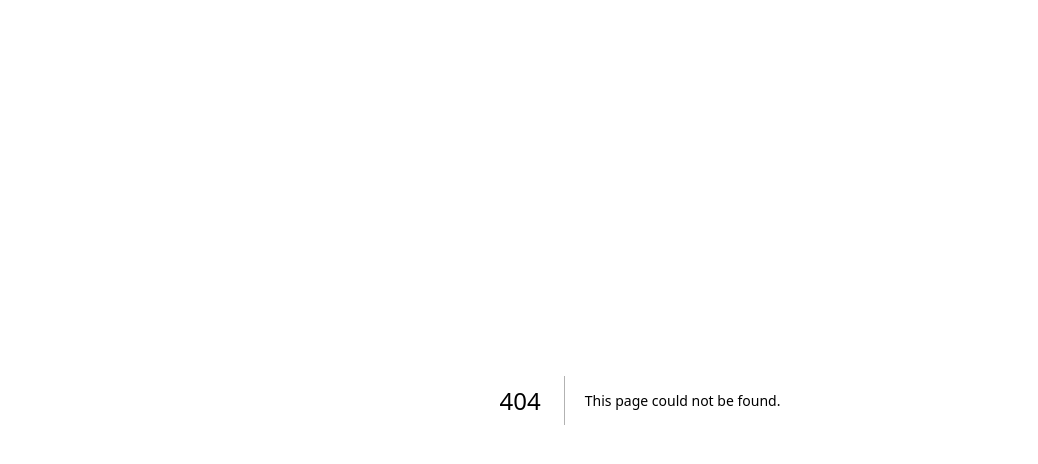
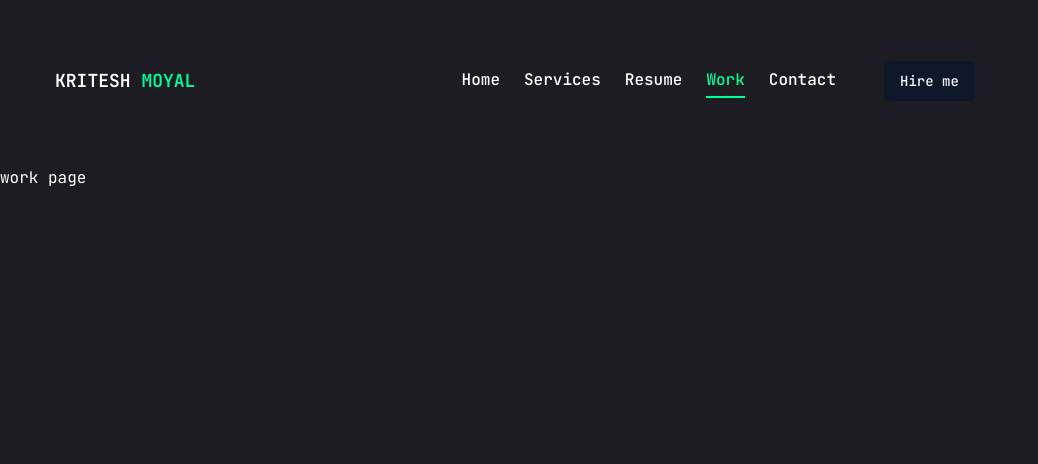
Before and after one commit to kriteshmoyal01/profile_portfolio, a Next.js app: page /work in a window 1280 px wide. Before the commit this address had no page. Shown: the top 464 px of the page, without its empty margins (0-1038 px from the left). Built offline with nearby package versions, Linux system fonts and the light colour scheme.

Commit message:
Your commit message here

```diff
--- /dev/null
+++ b/app/contact/page.jsx
@@ -0,0 +1,11 @@
+import React from 'react'
+
+const contact = () => {
+  return (
+    <div>
+      contact page
+    </div>
+  )
+}
+
+export default contact
--- a/app/layout.jsx
+++ b/app/layout.jsx
@@ -1,10 +1,13 @@
-import { JetBrains_Mono } from "next/font/google"; // Corrected import statement
+import { JetBrains_Mono } from "next/font/google";
 import "./globals.css";
+import Header from "@/components/Header";
+import PageTransition from "@/components/PageTransition"; // Ensure this import path is correct
+import StairTransition from "@/components/StairTransition";
 
 const jetbrainsMono = JetBrains_Mono({
     subsets: ["latin"],
-    weight: ["100", "200", "300", "400", "500", "600", "700", "800"], // Corrected the weight array
-    variable: "--font-jetbrainsMono", // Fixed the variable assignment
+    weight: ["100", "200", "300", "400", "500", "600", "700", "800"],
+    variable: "--font-jetbrainsMono",
 });
 
 export const metadata = {
@@ -16,8 +19,40 @@ export default function RootLayout({ children }) {
     return (
         <html lang="en">
             <body className={jetbrainsMono.variable}>
-                {children}
+                <Header />
+                <StairTransition />
+                <PageTransition>{children}</PageTransition>
             </body>
         </html>
     );
 }
+
+// import { JetBrains_Mono } from "next/font/google"; // Corrected import statement
+// import "./globals.css";
+// //components
+// import Header from "@/components/Header";
+
+
+// const jetbrainsMono = JetBrains_Mono({
+//     subsets: ["latin"],
+//     weight: ["100", "200", "300", "400", "500", "600", "700", "800"], // Corrected the weight array
+//     variable: "--font-jetbrainsMono", // Fixed the variable assignment
+// });
+
+// export const metadata = {
+//     title: "Create Next App",
+//     description: "Generated by create next app",
+// };
+
+// export default function RootLayout({ children }) {
+//     return (
+//         <html lang="en">
+//             <body className={jetbrainsMono.variable}>
+//          {/* use the correct case for intilizatio */}
+
+//               <Header />
+//                               {children}
+//             </body>
+//         </html>
+//     );
+// }
--- /dev/null
+++ b/app/resume/page.jsx
@@ -0,0 +1,11 @@
+import React from 'react'
+
+const Resume = () => {
+  return (
+    <div>
+      resume page
+    </div>
+  )
+}
+
+export default Resume
--- /dev/null
+++ b/app/services/page.jsx
@@ -0,0 +1,9 @@
+const Services = () => {
+  return (
+    <div>
+     services
+    </div>
+  )
+}
+
+export default Services
--- /dev/null
+++ b/app/work/page.jsx
@@ -0,0 +1,11 @@
+import React from 'react'
+
+const Work = () => {
+  return (
+    <div>
+      work page
+    </div>
+  )
+}
+
+export default Work
--- /dev/null
+++ b/components/Nav.jsx
@@ -0,0 +1,62 @@
+"use client";
+import Link from "next/link";
+import { usePathname } from "next/navigation";
+import { useState } from "react";
+
+const links = [
+  { name: "home", path: "/" },
+  { name: "services", path: "/services" },
+  { name: "resume", path: "/resume" },
+  { name: "work", path: "/work" },
+  { name: "contact", path: "/contact" },
+];
+
+const Nav = () => {
+  const pathname = usePathname();
+  const [isMobileMenuOpen, setMobileMenuOpen] = useState(false);
+
+  return (
+    <nav className="flex items-center justify-between p-4">
+      {/* Desktop Navigation */}
+      <div className="hidden md:flex gap-6">
+        {links.map((link, index) => (
+          <Link
+            href={link.path}
+            key={index}
+            className={`${link.path === pathname ? "text-accent border-b-2 border-accent" : ""}
+              capitalize font-medium hover:text-accent transition-all`}
+          >
+            {link.name}
+          </Link>
+        ))}
+      </div>
+
+      {/* Mobile Menu Button */}
+      <button
+        className="md:hidden text-white focus:outline-none"
+        onClick={() => setMobileMenuOpen(!isMobileMenuOpen)}
+      >
+        ☰ {/* This can be replaced with an icon */}
+      </button>
+
+      {/* Mobile Navigation */}
+      {isMobileMenuOpen && (
+        <div className="md:hidden absolute top-16 left-0 w-full bg-primary p-4 flex flex-col gap-4">
+          {links.map((link, index) => (
+            <Link
+              href={link.path}
+              key={index}
+              onClick={() => setMobileMenuOpen(false)} // Close menu on link click
+              className={`${link.path === pathname ? "text-accent border-b-2 border-accent" : ""}
+                capitalize font-medium hover:text-accent transition-all`}
+            >
+              {link.name}
+            </Link>
+          ))}
+        </div>
+      )}
+    </nav>
+  );
+};
+
+export default Nav;
--- /dev/null
+++ b/components/PageTransition.jsx
@@ -0,0 +1,42 @@
+"use client"; // Tells Next.js that this component is client-side only
+
+import React from 'react';
+import { AnimatePresence, motion } from 'framer-motion'; // Importing animation functions from framer-motion
+import { usePathname } from 'next/navigation'; // Hook to get the current pathname in Next.js
+
+const PageTransition = ({ children }) => {
+  const pathname = usePathname(); // Get the current pathname so that the animation can change when the route changes
+
+  return (
+    <AnimatePresence> {/* Wraps the content to handle animations on route change */}
+      <div key={pathname}> {/* Re-renders the div when the pathname changes */}
+
+        <motion.div
+          // Initial state of the overlay (visible at full opacity)
+          initial={{ opacity: 1 }}
+
+          // Animation settings for when the component is shown (fading out to 0 opacity)
+          animate={{
+            opacity: 0, // Fades out the overlay
+            transition: {
+              delay: 1, // Waits 1 second before starting the fade-out
+              duration: 0.4, // Lasts 0.4 seconds
+              ease: "easeInOut" // Smooths the transition in and out
+            }
+          }}
+
+          // CSS classes for styling the overlay
+          className="h-screen w-screen fixed top-0 pointer-events-none"
+          // "h-screen" and "w-screen" make the overlay cover the entire viewport
+          // "fixed top-0" positions the overlay at the top, covering the viewport
+          // "pointer-events-none" makes the overlay ignore mouse events (clicks pass through to underlying content)
+        />
+
+        {children} {/* Renders the page content */}
+
+      </div>
+    </AnimatePresence>
+  );
+};
+
+export default PageTransition;
--- /dev/null
+++ b/components/StairTransition.jsx
@@ -0,0 +1,12 @@
+import { AnimatePresence } from 'framer-motion'
+import React from 'react'
+
+const StairTransition = () => {
+  return (
+    <div>
+      <AnimatePresence>StairTranition</AnimatePresence>
+    </div>
+  )
+}
+
+export default StairTransition
--- a/components/header.jsx
+++ b/components/header.jsx
@@ -0,0 +1,37 @@
+import Link from "next/link";
+import { Button } from "./ui/button";
+import Nav from "./Nav";
+
+const Header = () => {
+  return (
+    <header className="py-8 xl:py-12 text-white">
+      <div className="container mx-auto flex justify-between items-center">
+
+ {/*connect with nav.jsx  */}
+
+
+        {/* logo */}
+        <Link href="/">
+          <h1 className="text-lg font-semibold">KRITESH  <span className="text-accent">MOYAL</span>
+          </h1></Link>
+
+        {/* Desktop Navigation */}
+         <div className="hidden xl:flex items-center gap-8">
+          <Nav />
+          <Link href="/contact">
+          <Button>Hire me</Button>
+          </Link> </div>
+
+
+      {/* mobile */}
+      <div className="hidden xl:flex"></div>
+
+
+
+
+      </div>
+    </header>
+  );
+};
+
+export default Header;
--- a/package.json
+++ b/package.json
@@ -19,10 +19,11 @@
     "class-variance-authority": "^0.7.0",
     "clsx": "^2.1.1",
     "css-loader": "^7.1.2",
+    "framer-motion": "^11.11.10",
     "lucide-react": "^0.453.0",
     "next": "15.0.1",
-    "react": "19.0.0-rc-69d4b800-20241021",
-    "react-dom": "19.0.0-rc-69d4b800-20241021",
+    "react": "^18.3.1",
+    "react-dom": "^18.3.1",
     "tailwind-merge": "^2.5.4",
     "tailwindcss-animate": "^1.0.7"
   },
```
Also changed, not shown: 1 other file (tests, documents, lock files or other folders).
